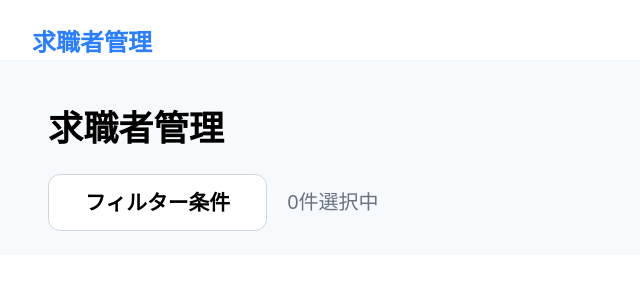
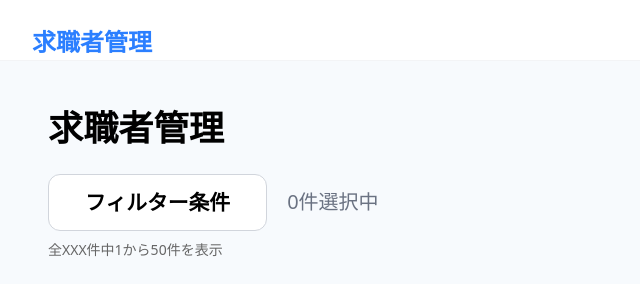
Before and after one commit to rinrin0217/resume-management-app, a Next.js app: page / in a window 1280 px wide. Shown: the top 300 px of the page, without its empty margins (0-640 px from the left). Built offline with nearby package versions, Linux system fonts and the light colour scheme.

Commit message:
タスク３

```diff
--- a/src/app/page.tsx
+++ b/src/app/page.tsx
@@ -1,11 +1,11 @@
 import Header from "../components/layout/Header";
-import Section from "../components/Section";
+import ApplicantListHeader from "../components/ApplicantListHeader/ApplicantListHeader";
 
 export default function Page() {
   return (
     <>
       <Header />
-      <Section />
+      <ApplicantListHeader />
     </>
   );
 }
--- /dev/null
+++ b/src/components/ApplicantListHeader/ApplicantCountDisplay.tsx
@@ -0,0 +1,7 @@
+const ApplicantCountDisplay: React.FC = () => (
+  <div className="mt-2 text-[#666] text-[14px]">
+    全XXX件中1から50件を表示
+  </div>
+);
+
+export default ApplicantCountDisplay;
--- /dev/null
+++ b/src/components/ApplicantListHeader/ApplicantFilter.tsx
@@ -0,0 +1,67 @@
+import React, { useState, useRef, useEffect } from "react";
+import FilterMenu from "../Filter/FilterMenu";
+import FilterButton from "../Filter/FilterButton";
+
+// フィルターのカテゴリと項目を定義
+const FILTER_CATEGORIES = [
+  { label: "ステータス", key: "status" },
+  { label: "履歴書ステータス", key: "resumeStatus" },
+  { label: "経歴書ステータス", key: "careerStatus" },
+];
+const FILTER_ITEMS = ["完成", "進行中", "未着手", "要修正"];
+
+const ApplicantFilter: React.FC = () => {
+  const [open, setOpen] = useState(false);
+  const [selected, setSelected] = useState<{ [key: string]: string[] }>({
+    status: [],
+    resumeStatus: [],
+    careerStatus: [],
+  });
+  const menuWrapperRef = useRef<HTMLDivElement>(null);
+
+  useEffect(() => {
+    if (!open) return;
+    const handleClick = (e: MouseEvent) => {
+      if (menuWrapperRef.current && !menuWrapperRef.current.contains(e.target as Node)) {
+        setOpen(false);
+      }
+    };
+    document.addEventListener("click", handleClick);
+    return () => document.removeEventListener("click", handleClick);
+  }, [open]);
+
+  const handleToggle = () => setOpen((prev) => !prev);
+
+  const handleChange = (category: string, item: string) => {
+    setSelected((prev) => ({
+      ...prev,
+      [category]: prev[category].includes(item)
+        ? prev[category].filter((v) => v !== item)
+        : [...prev[category], item]
+    }));
+  };
+
+  return (
+    <div ref={menuWrapperRef} className="relative inline-block">
+      <FilterButton
+        onClick={(e) => {
+          e.stopPropagation();
+          handleToggle();
+        }}
+      />
+      {open && (
+        <div className="absolute left-0 z-20 w-max">
+          <FilterMenu
+            categories={FILTER_CATEGORIES}
+            items={FILTER_ITEMS}
+            selected={selected}
+            onChange={handleChange}
+            innerRef={menuWrapperRef}
+          />
+        </div>
+      )}
+    </div>
+  );
+};
+
+export default ApplicantFilter;
--- /dev/null
+++ b/src/components/ApplicantListHeader/ApplicantListHeader.tsx
@@ -0,0 +1,16 @@
+'use client'
+import ApplicantTitle from "./ApplicantTitle";
+import ApplicantFilter from "./ApplicantFilter";
+import ApplicantCountDisplay from "./ApplicantCountDisplay";
+
+const ApplicantListHeader: React.FC = () => (
+  <section className="bg-[#f7fafd] py-10 pb-6 min-h-[180px]">
+    <div className="ml-12">
+      <ApplicantTitle />
+      <ApplicantFilter />
+      <ApplicantCountDisplay />
+    </div>
+  </section>
+);
+
+export default ApplicantListHeader;
--- /dev/null
+++ b/src/components/ApplicantListHeader/ApplicantTitle.tsx
@@ -0,0 +1,7 @@
+const ApplicantTitle: React.FC = () => (
+  <h1 className="text-[2.2rem] font-bold m-0 mb-5">
+    求職者管理
+  </h1>
+);
+
+export default ApplicantTitle;
--- a/src/components/Section.tsx
+++ /dev/null
@@ -1,82 +0,0 @@
-'use client'
-import React, { useState, useRef, useEffect } from "react";
-import FilterMenu from "./Filter/FilterMenu";
-import FilterButton from "./Filter/FilterButton";
-
-// フィルターのカテゴリと項目を定義
-const FILTER_CATEGORIES = [
-  { label: "ステータス", key: "status" },
-  { label: "履歴書ステータス", key: "resumeStatus" },
-  { label: "経歴書ステータス", key: "careerStatus" },
-];
-const FILTER_ITEMS = ["完成", "進行中", "未着手", "要修正"];
-
-const ApplicantMainTitle: React.FC = () => {
-  // フィルターメニューの開閉状態と、選択されたフィルター項目を管理
-  const [open, setOpen] = useState(false);
-  const [selected, setSelected] = useState<{ [key: string]: string[] }>({
-    status: [],
-    resumeStatus: [],
-    careerStatus: [],
-  });
-
-  // メニューの外側クリック検知用のref
-  const menuWrapperRef = useRef<HTMLDivElement>(null);
-
-  // メニューが開いているときだけ、外部クリックでメニューを閉じるイベントを登録
-  useEffect(() => {
-    if (!open) return;
-    const handleClick = (e: MouseEvent) => {
-      if (menuWrapperRef.current && !menuWrapperRef.current.contains(e.target as Node)) {
-        setOpen(false);
-      }
-    };
-    document.addEventListener("click", handleClick);
-    return () => document.removeEventListener("click", handleClick);
-  }, [open]);
-
-  // フィルターボタンの開閉処理
-  const handleToggle = () => setOpen((prev) => !prev);
-
-  // チェックボックスの選択・解除処理
-  const handleChange = (category: string, item: string) => {
-    setSelected((prev) => ({
-      ...prev,
-      [category]: prev[category].includes(item)
-        ? prev[category].filter((v) => v !== item)
-        : [...prev[category], item]
-    }));
-  };
-
-  return (
-    <section className="bg-[#f7fafd] py-10 pb-6 min-h-[180px]">
-      <div className="ml-12">
-        {/* タイトル表示 */}
-        <h1 className="text-[2.2rem] font-bold m-0 mb-5">
-          求職者管理
-        </h1>
-        <div ref={menuWrapperRef}>
-          {/* フィルターボタン。クリックでメニュー開閉 */}
-          <FilterButton
-            onClick={(e) => {
-              e.stopPropagation();
-              handleToggle();
-            }}
-          />
-          {/* メニューが開いているときだけ表示 */}
-          {open && (
-            <FilterMenu
-              categories={FILTER_CATEGORIES}
-              items={FILTER_ITEMS}
-              selected={selected}
-              onChange={handleChange}
-              innerRef={menuWrapperRef}
-            />
-          )}
-        </div>
-      </div>
-    </section>
-  );
-};
-
-export default ApplicantMainTitle;
```
Also changed, not shown: 1 other file (tests, documents, lock files or other folders).
